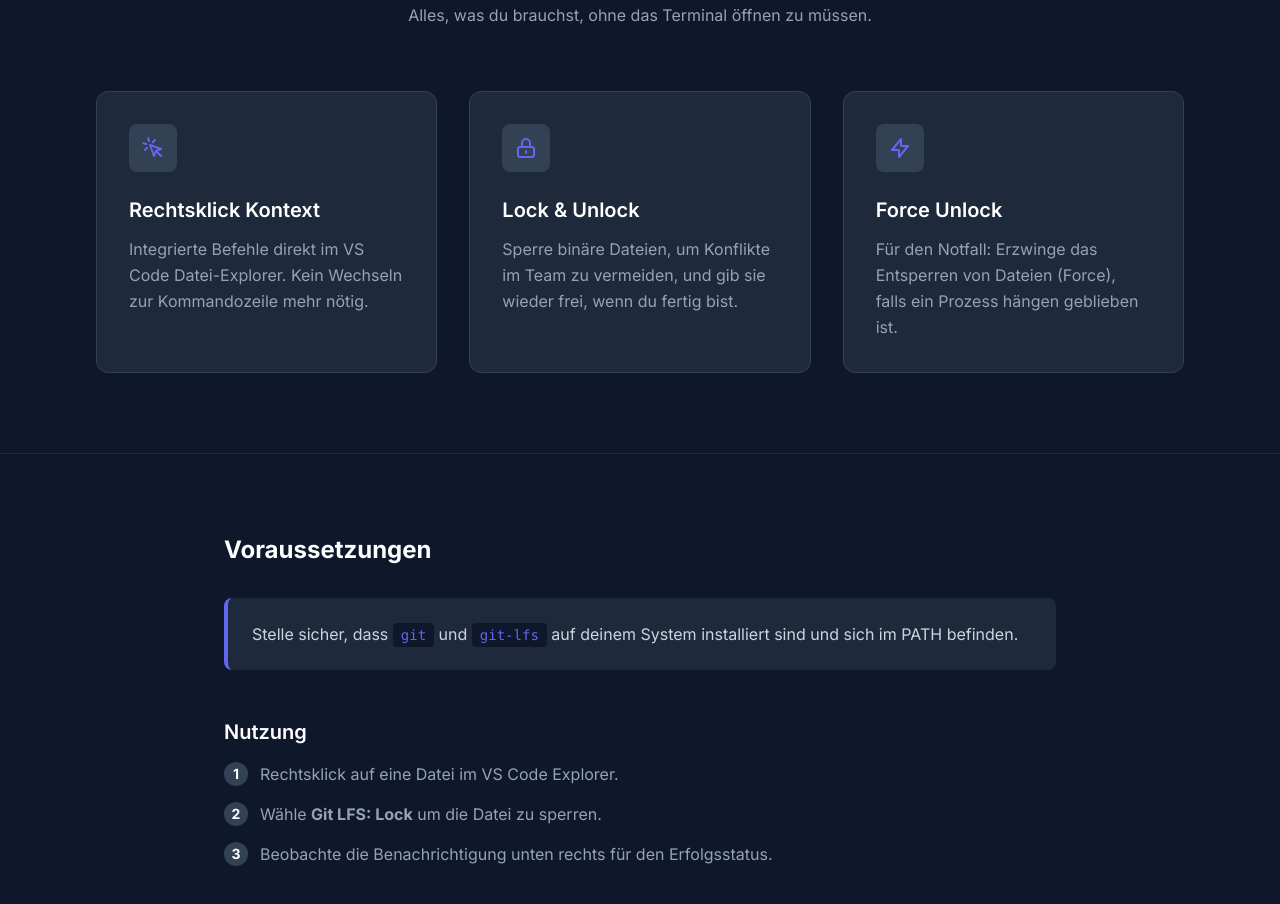
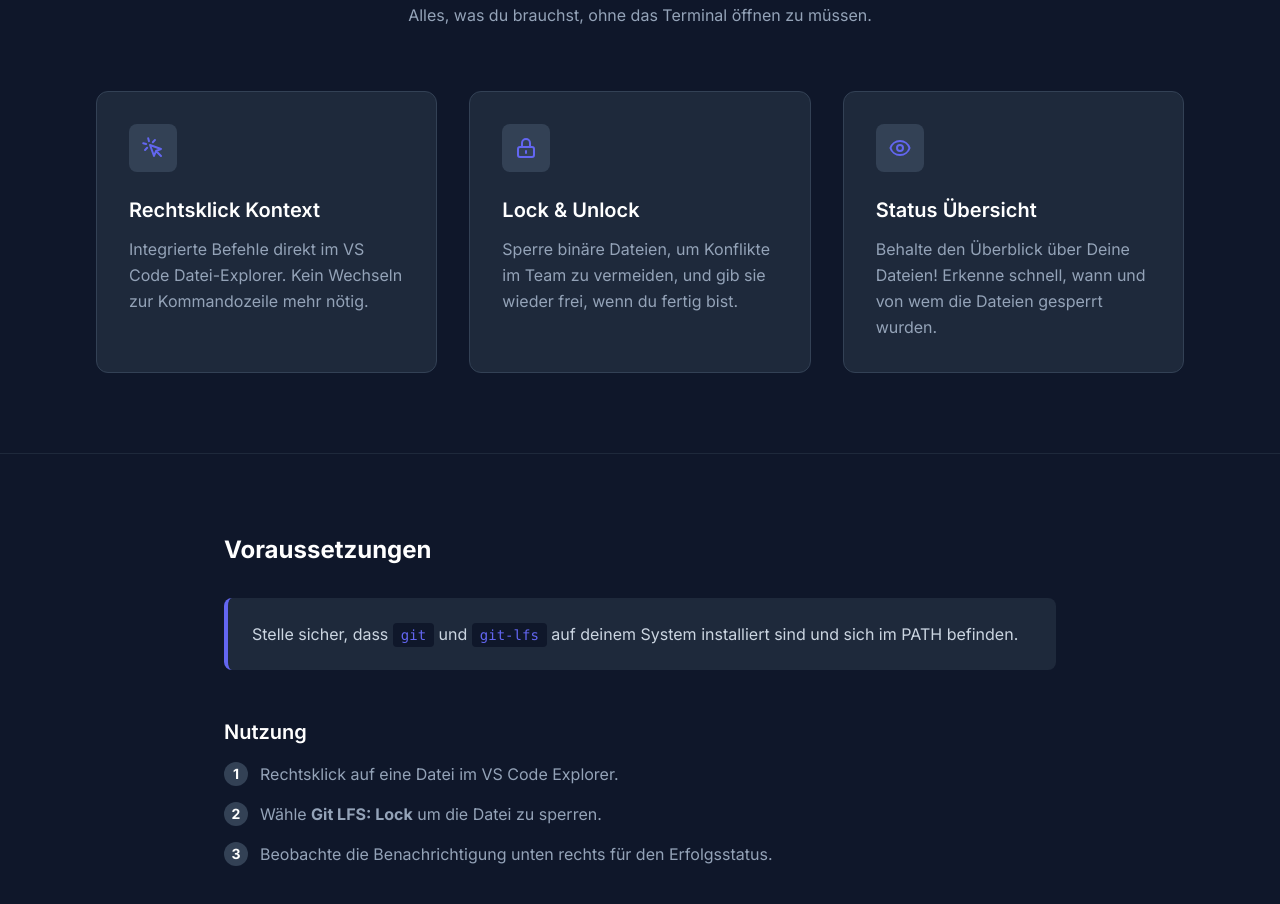
Before and after one commit to thearche/git-lfs-file-locker, a website: page docs/index.html in a window 1280 px wide. Shown: the part 1099-2003 px from the top of the page. Drawn offline with nearby package versions, Linux system fonts and the light colour scheme.

Commit message:
Update feature description and icon in index.html for better clarity to reflect the current state

```diff
--- a/docs/index.html
+++ b/docs/index.html
@@ -230,13 +230,15 @@
                 <!-- Feature 3 -->
                 <div class="bg-gray-800 p-8 rounded-xl border border-gray-700 hover:border-accent/50 transition-colors group">
                     <div class="w-12 h-12 bg-gray-700 rounded-lg flex items-center justify-center mb-6 group-hover:bg-accent group-hover:text-white transition-colors text-accent">
+                        <!-- Eye Icon -->
                         <svg class="w-6 h-6" fill="none" viewBox="0 0 24 24" stroke="currentColor">
-                            <path stroke-linecap="round" stroke-linejoin="round" stroke-width="2" d="M13 10V3L4 14h7v7l9-11h-7z" />
+                            <path stroke-linecap="round" stroke-linejoin="round" stroke-width="2" d="M15 12a3 3 0 11-6 0 3 3 0 016 0z" />
+                            <path stroke-linecap="round" stroke-linejoin="round" stroke-width="2" d="M2.458 12C3.732 7.943 7.523 5 12 5c4.478 0 8.268 2.943 9.542 7-1.274 4.057-5.064 7-9.542 7-4.477 0-8.268-2.943-9.542-7z" />
                         </svg>
                     </div>
-                    <h3 class="text-xl font-semibold text-white mb-3">Force Unlock</h3>
+                    <h3 class="text-xl font-semibold text-white mb-3">Status Übersicht</h3>
                     <p class="text-gray-400 leading-relaxed">
-                        Für den Notfall: Erzwinge das Entsperren von Dateien (Force), falls ein Prozess hängen geblieben ist.
+                        Behalte den Überblick über Deine Dateien! Erkenne schnell, wann und von wem die Dateien gesperrt wurden.
                     </p>
                 </div>
             </div>
```
